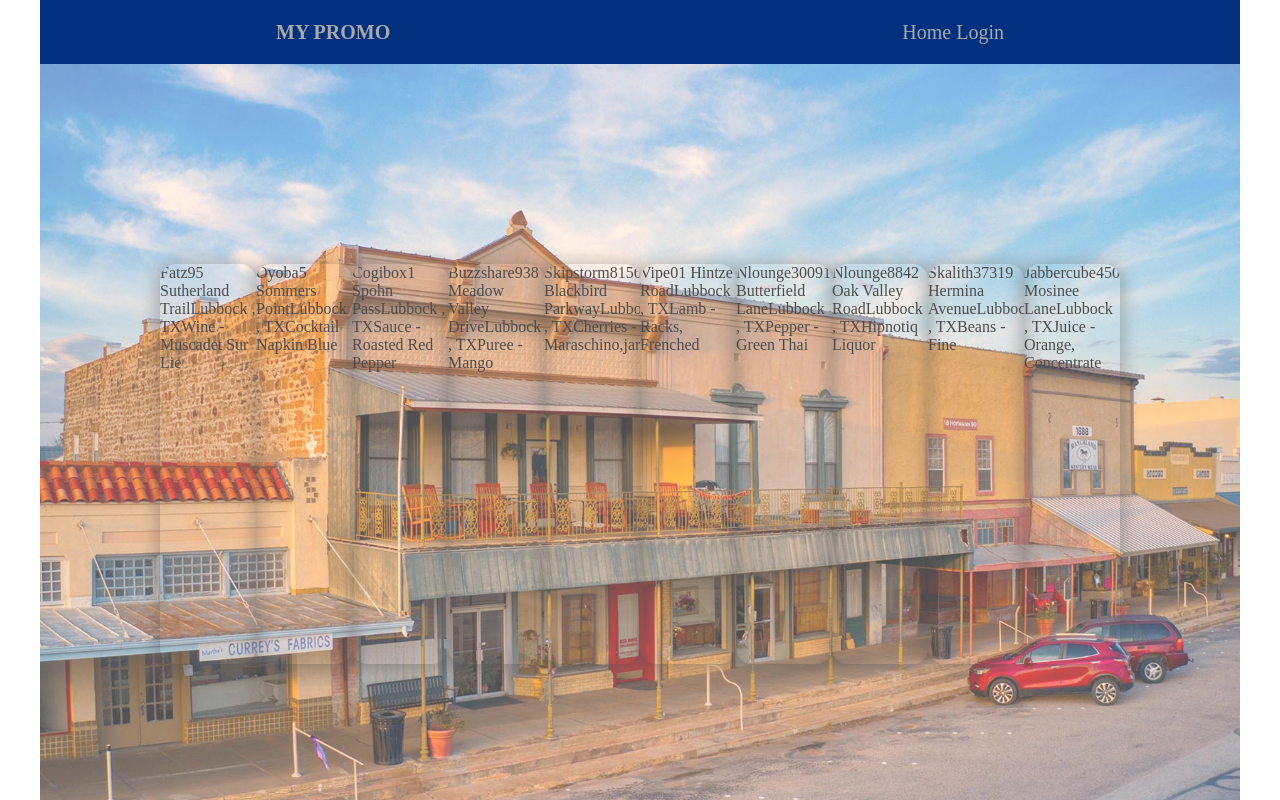
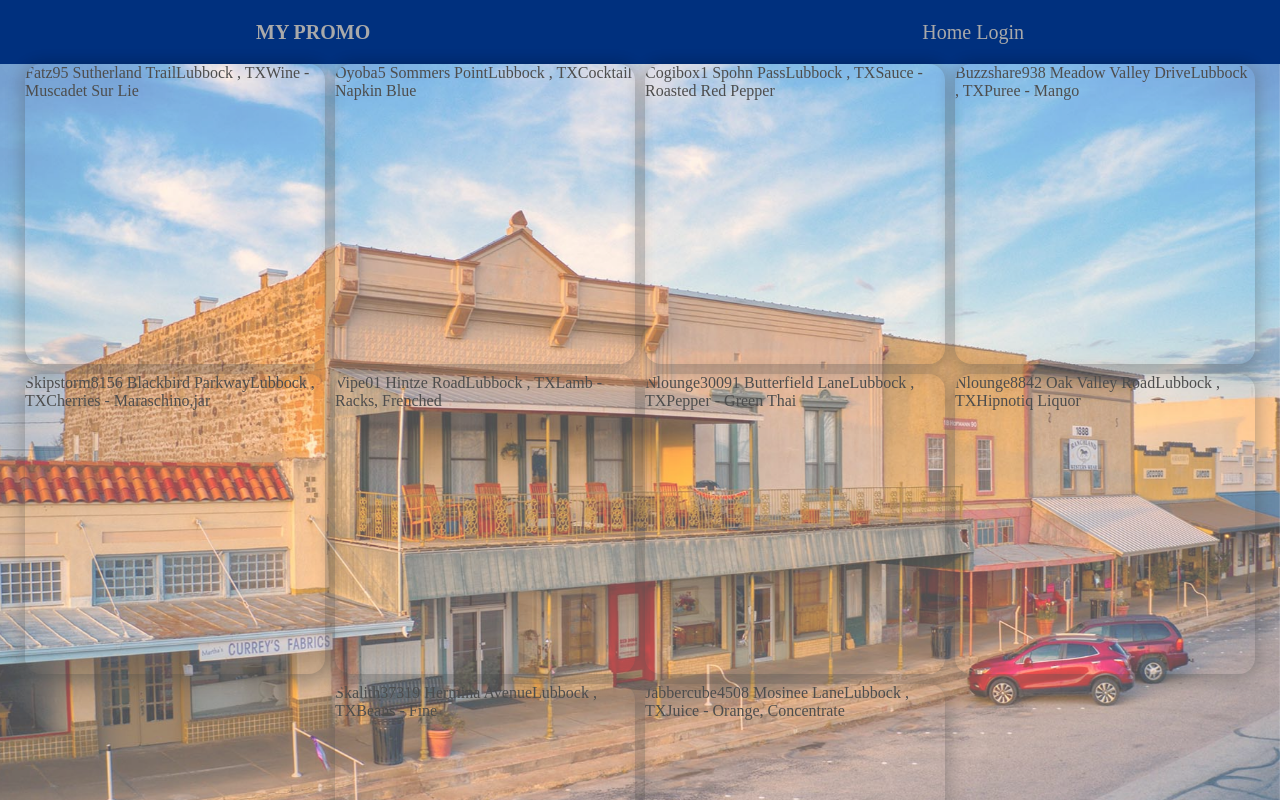
Before and after one commit to eradoria/MyPromo, a React (Create React App) app: page / in a window 1280 px wide. Shown: the top 800 px of the page. Built offline with nearby package versions, Linux system fonts and the light colour scheme.

Commit message:
fixed page flex box

```diff
--- a/src/App.css
+++ b/src/App.css
@@ -1,11 +1,8 @@
-body{
-  width: 1200px;
+/* body{
+  width: 1400px;
   margin: auto;
-}
+} */
 
-.home-container{
+/* body{
   height: 100vh;
-  width: auto;
-  align-items: center;
-  justify-content: center;
-}
+} */
--- a/src/Home.css
+++ b/src/Home.css
@@ -1,19 +1,23 @@
 .home-container{
     display: flex;
     gap: 30px;
-}
 
-.card-container{
+  }
+
+  .card-container{
     display: flex;
-    width: 80%;
+    flex-wrap: wrap;
+    gap: 10px;
+    /* width: 80%; */
     justify-content: center;
     align-items: center;
+    height: 100vh;
 }
 
 .card {
   /* margin: 100px auto 0; */
-  width: 400px;
-  height: 400px;
+  width: 300px;
+  height: 300px;
 }
 
 .card-inner {
--- a/src/navbar.css
+++ b/src/navbar.css
@@ -4,9 +4,11 @@
   margin: 0;
   box-sizing: border-box;
 }
+
 html {
   font-size: 62.5%;
 }
+
 body {
   font-size: 1.6rem;
 }
@@ -34,7 +36,6 @@ a {
   height: 8vh;
   background: rgb(0, 48, 126);
 }
-
 
 .nav-brand {
   text-transform: uppercase;
```
